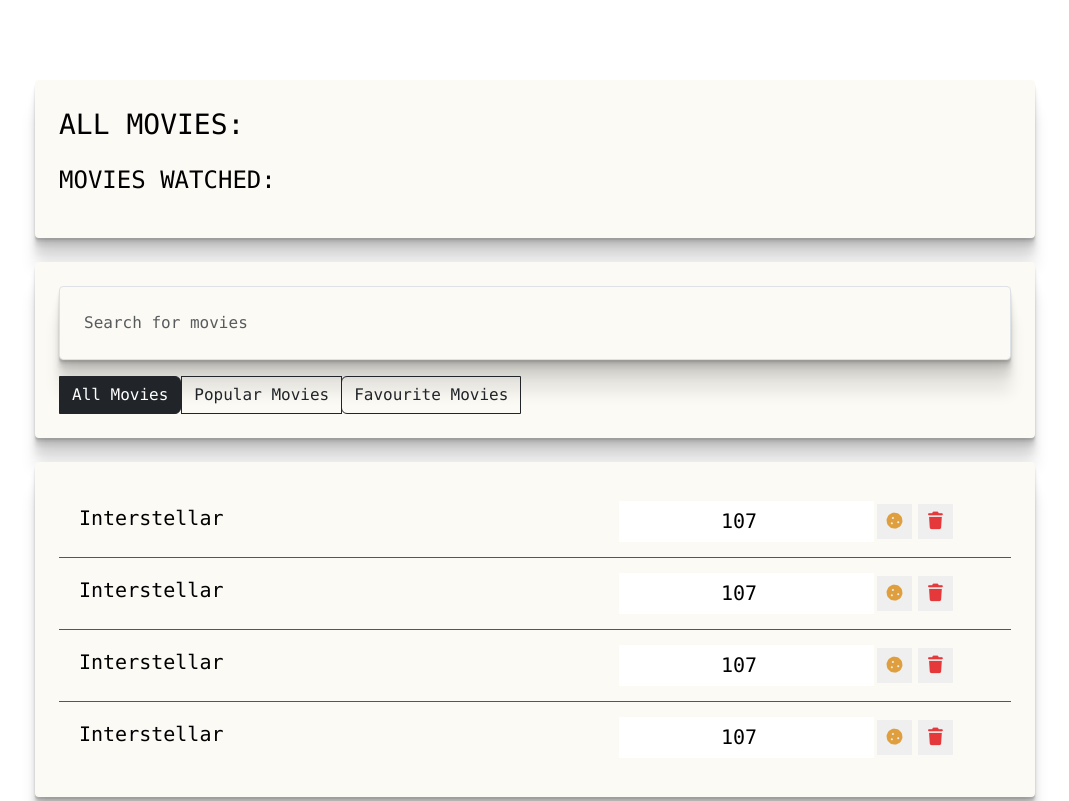
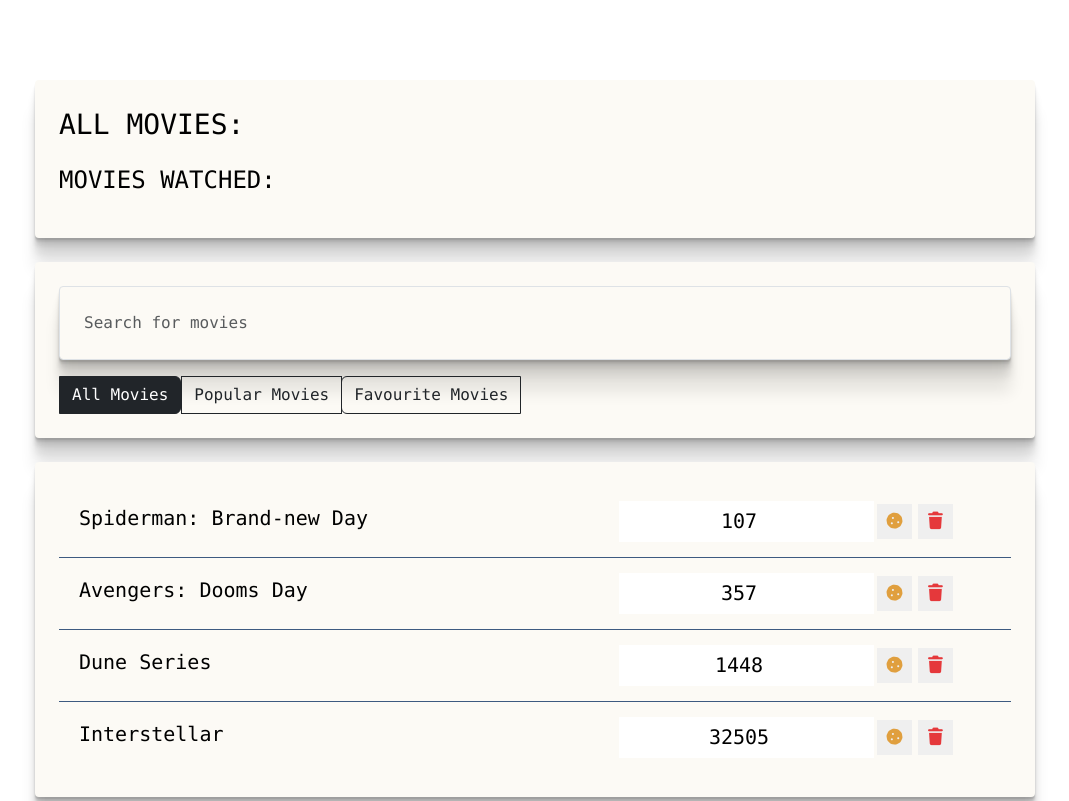
Before and after one commit to sobirjonkadamboev/sam-react, a React (Create React App) app in the folder cine-blox/cine-blox/: page / in a window 1280 px wide. Shown: the top 801 px of the page, without its empty margins (105-1174 px from the left). Built offline with nearby package versions, Linux system fonts and the light colour scheme.

Commit message:
Auto-backup: 9/11/2026, 5:14:49 AM - Updated cine-blox/cine-blox/src/components/movie-list/movie-list.jsx

```diff
--- a/cine-blox/cine-blox/src/components/movie-list/movie-list.jsx
+++ b/cine-blox/cine-blox/src/components/movie-list/movie-list.jsx
@@ -5,7 +5,7 @@
 	return (
 		<div className='movie-list'>
 			{data.map(item => (
-				<MovieListItem name='Interstellar' viewers={107} />
+				<MovieListItem name={item.name} viewers={item.viewers} />
 			))}
 		</div>
 	)
```
